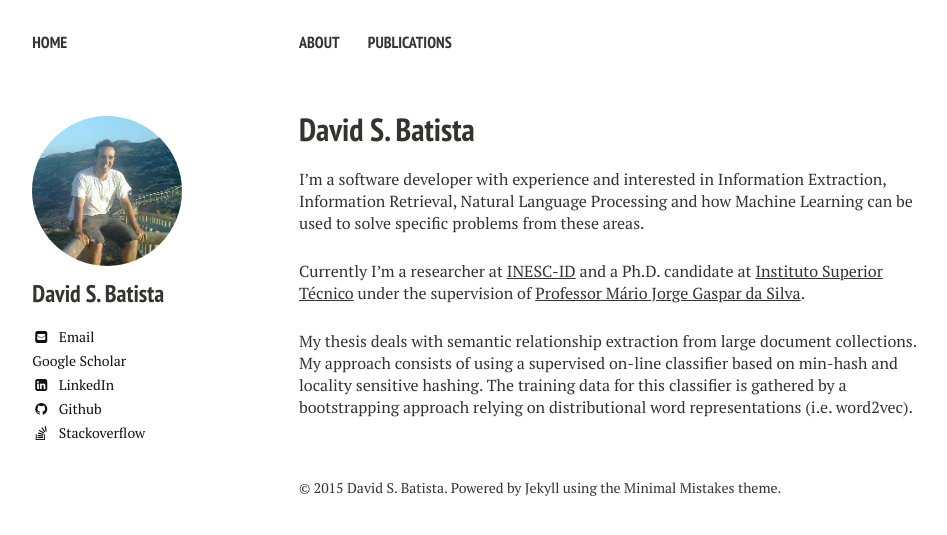
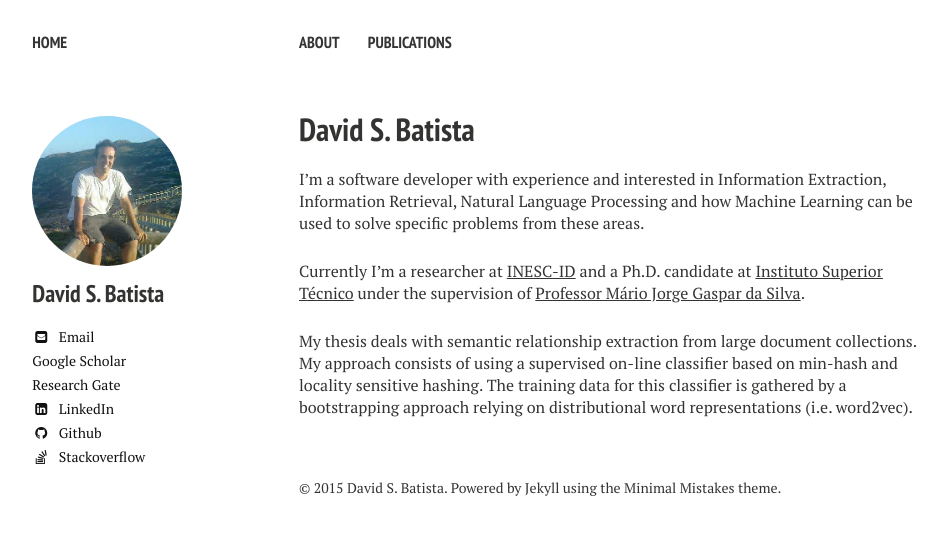
Before and after one commit to davidsbatista/davidsbatista.github.io, a Jekyll site: the page built from index.md, in a window 1280 px wide. Shown: the top 535 px of the page, without its empty margins (21-968 px from the left). Built offline with Jekyll 4.4.1, drawn with Linux system fonts in a browser that asks for light colours; nearby versions of some CDN libraries.

Commit message:
added Research Gate link

```diff
--- a/_config.yml
+++ b/_config.yml
@@ -31,6 +31,7 @@ owner:
   #bio: Information Extraction Information Retrieval Natural Language Processing Machine Learning
   email: dsbatista@inesc-id.pt
   gscholar: -tRNGd0AAAAJ
+  researchgate: David_Batista4
   disqus-shortname:
   twitter: #username
   facebook: #username
--- a/_includes/_author-bio.html
+++ b/_includes/_author-bio.html
@@ -16,6 +16,7 @@
   {% if author.twitter %}<a href="http://twitter.com/{{ author.twitter }}" class="author-social" target="_blank"><i class="fa fa-fw fa-twitter-square"></i> Twitter</a>{% endif %}
   {% if author.facebook %}<a href="http://facebook.com/{{ author.facebook }}" class="author-social" target="_blank"><i class="fa fa-fw fa-facebook-square"></i> Facebook</a>{% endif %}
   {% if author.gscholar %}<a href="http://scholar.google.com/citations?user={{ author.gscholar }}" class="author-social" target="_blank"><i class="icon-google"></i>Google Scholar</a>{% endif %}
+  {% if author.researchgate %}<a href="http://www.researchgate.net/profile/{{ author.researchgate }}" class="author-social" target="_blank"><i class="icon-google"></i>Research Gate</a>{% endif %}
   {% if author.google.plus %}<a href="http://plus.google.com/+{{ author.google.plus }}" class="author-social" target="_blank"><i class="fa fa-fw fa-google-plus-square"></i> Google+</a>{% endif %}
   {% if author.linkedin %}<a href="http://linkedin.com/in/{{ author.linkedin }}" class="author-social" target="_blank"><i class="fa fa-fw fa-linkedin-square"></i> LinkedIn</a>{% endif %}
   {% if author.xing %}<a href="http://www.xing.com/profile/{{ author.xing }}" class="author-social" target="_blank"><i class="fa fa-fw fa-xing-square"></i> XING</a>{% endif %}
```
